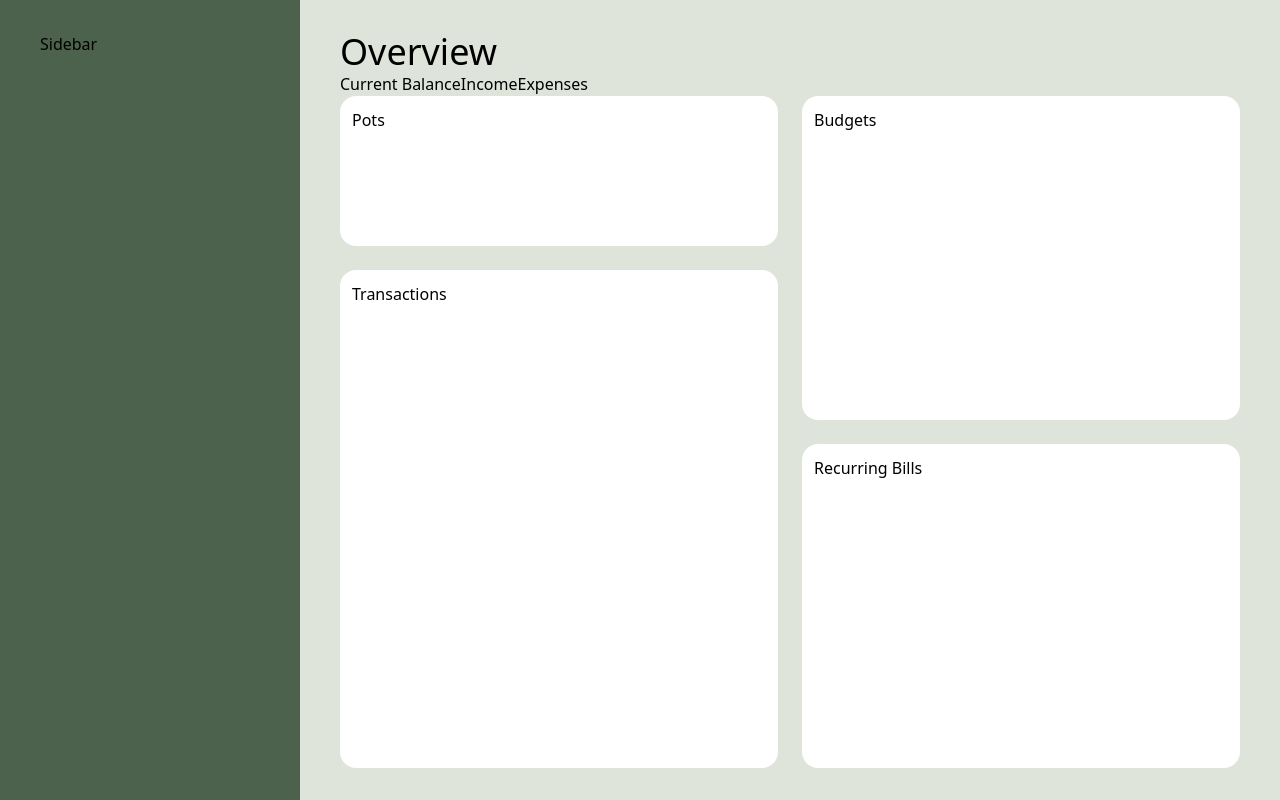
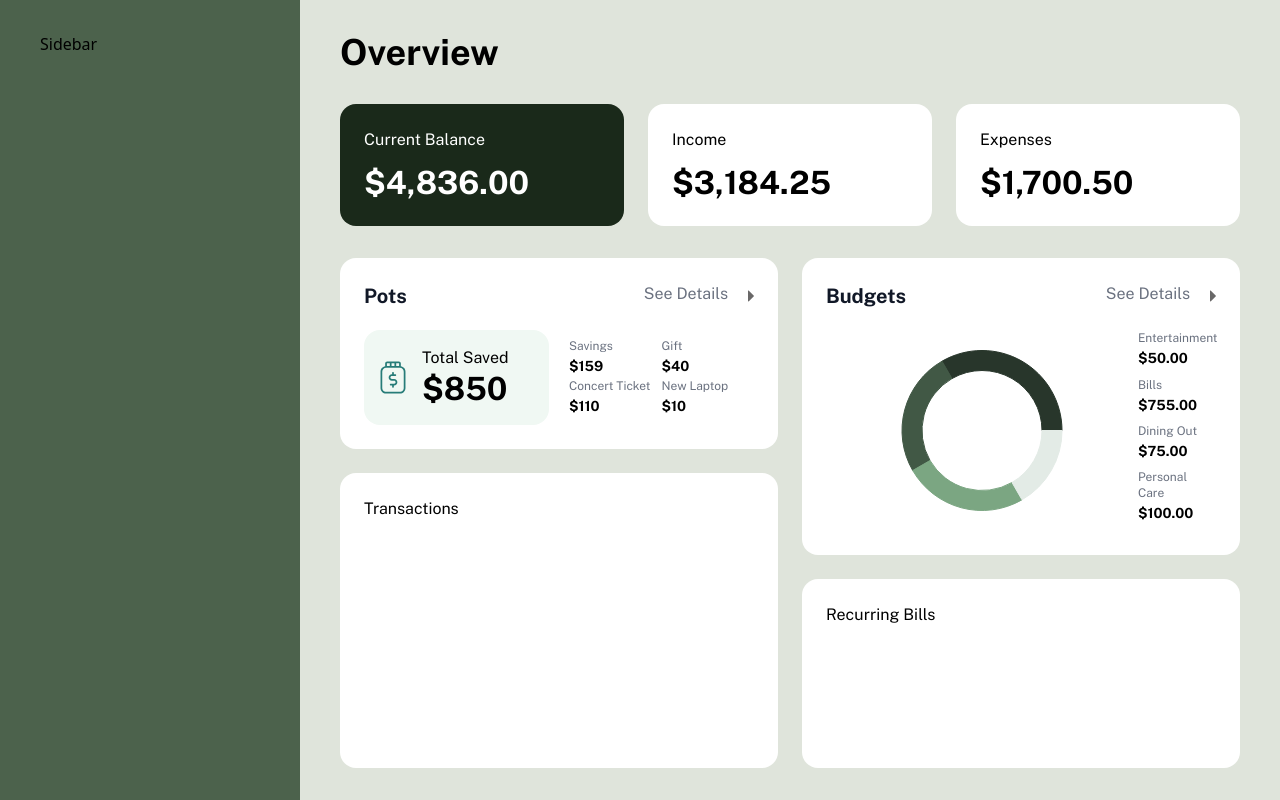
Before and after one commit to josegarzaramos/finance-app, a Next.js app: page / in a window 1280 px wide. Built offline with nearby package versions, Linux system fonts and the light colour scheme.

Commit message:
feat: add new components to dashboard

```diff
--- a/src/components/Dashboard.tsx
+++ b/src/components/Dashboard.tsx
@@ -1,27 +1,28 @@
+import Budgets from './Budgets';
+import Pots from './Pots';
+import Summary from './Summary';
+import Card from './UI/Card';
+
 const Dashboard = () => {
   return (
-    <div className="flex flex-col px-10 py-8 lg:h-full lg:overflow-hidde">
-      <h1 className="text-4xl">Overview</h1>
+    <div className="flex flex-col gap-8 px-10 py-8 lg:h-full lg:overflow-hidde font-[family-name:var(--font-public-sans)]">
+      <h1 className="text-4xl font-bold">Overview</h1>
 
-      <div className="flex">
-        <p>Current Balance</p>
-        <p>Income</p>
-        <p>Expenses</p>
-      </div>
+      <Summary />
 
-      <div className="grid grid-cols-1 lg:grid-cols-2 gap-6 h-full [&_div]:bg-white [&_p]:p-3 grid-rows-4 min-h-0 [&_div]:rounded-2xl">
-        <div>
-          <p>Pots</p>
-        </div>
-        <div className="row-[span_2]">
-          <p>Budgets</p>
-        </div>
-        <div className="row-[span_3]">
+      <div className="grid grid-cols-1 lg:grid-cols-2 gap-4 md:gap-6 h-full grid-rows-[auto_1fr_1fr_1fr] min-h-0 [&>div]:p-6 [&>div]:bg-white">
+        <Card>
+          <Pots />
+        </Card>
+        <Card className="row-[span_2]">
+          <Budgets />
+        </Card>
+        <Card className="row-[span_3]">
           <p>Transactions</p>
-        </div>
-        <div className="row-[span_2]">
+        </Card>
+        <Card className="row-[span_2]">
           <p>Recurring Bills</p>
-        </div>
+        </Card>
       </div>
     </div>
   );
```
